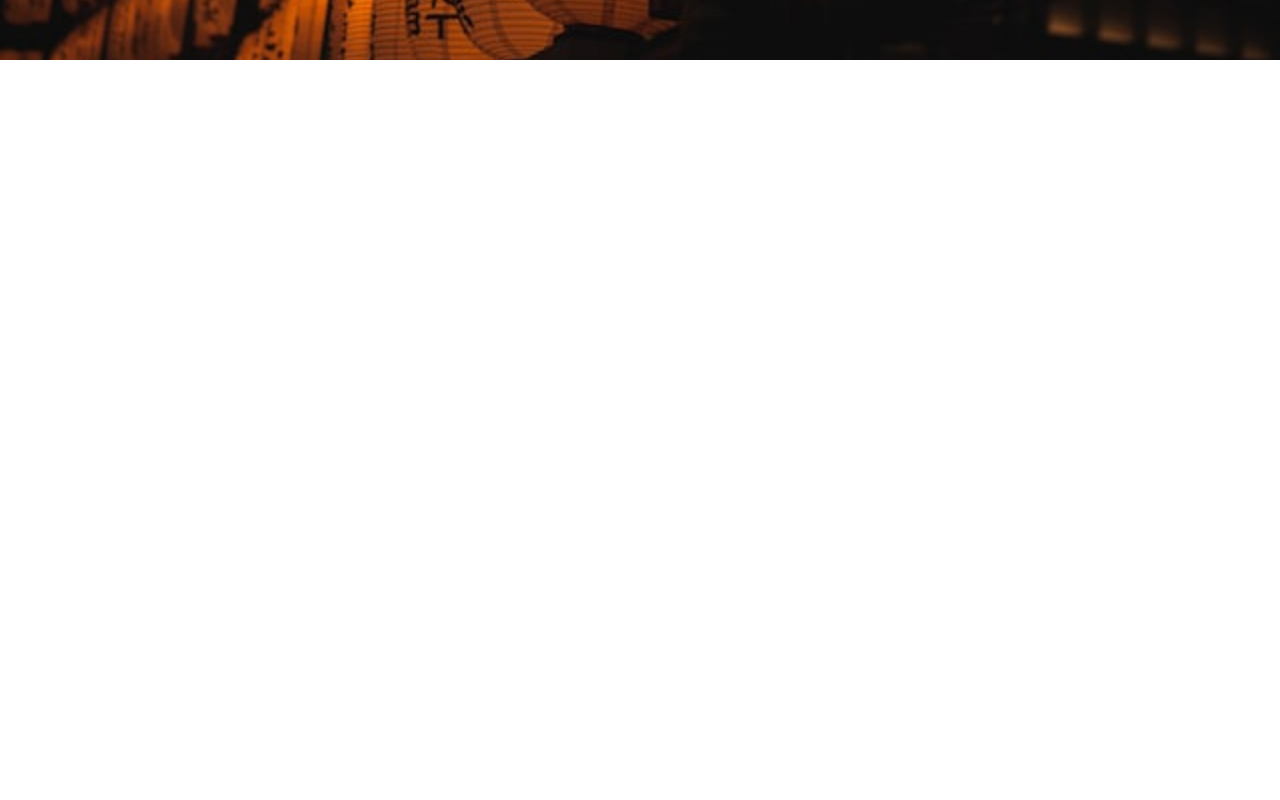
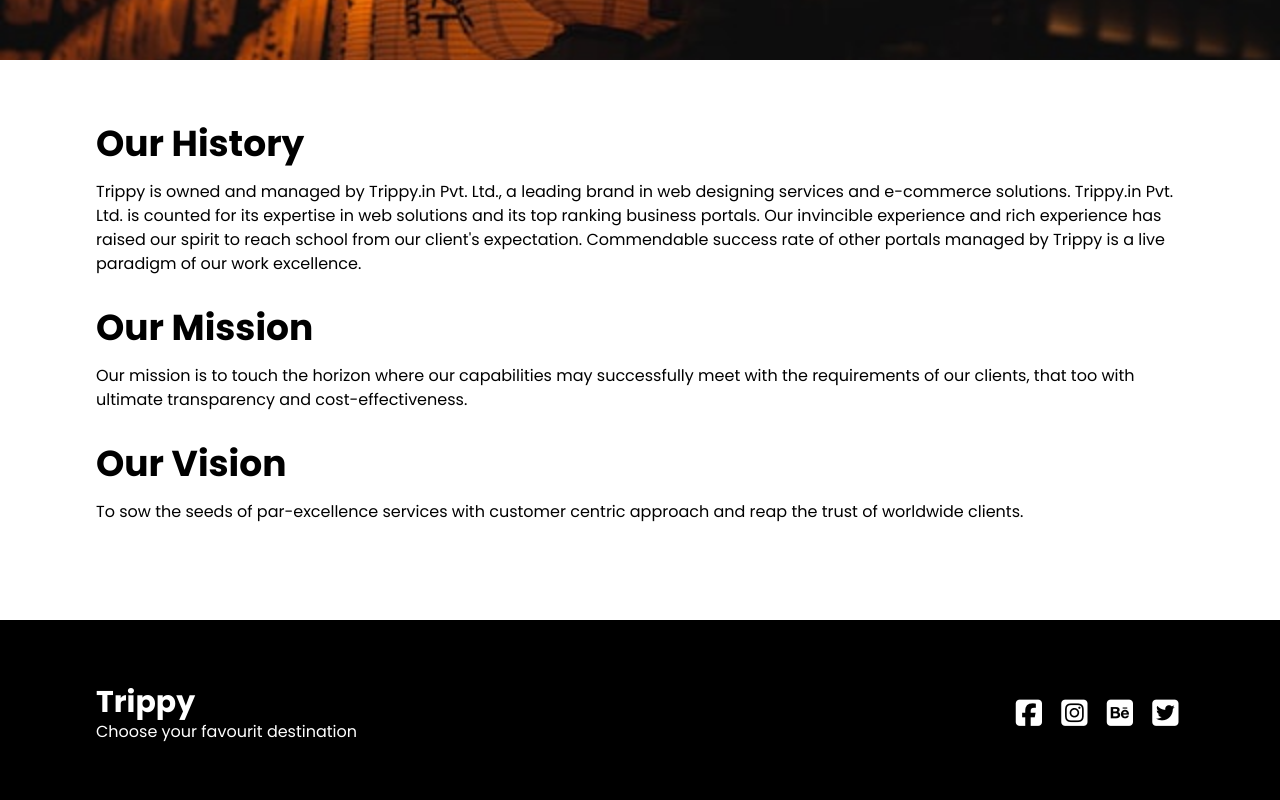
Before and after one commit to CodingWithLaiba/Trippy, a React (Vite) app: page /about in a window 1280 px wide. Shown: the part 500-1300 px from the top of the page. Before the commit the page ends 800 px from the top, so only its background shows below. Built offline with nearby package versions, Linux system fonts and the light colour scheme.

Commit message:
Add AboutUs component and Footer to About page

```diff
--- a/src/routes/About.jsx
+++ b/src/routes/About.jsx
@@ -1,11 +1,15 @@
 import Hero from "../components/Hero";
 import Navbar from "../components/Navbar";
 import heroImg from "../assets/night.jpg";
+import Footer from "../components/Footer";
+import AboutUs from "../components/AboutUs";
 export default function About() {
   return (
     <>
       <Navbar />
       <Hero cName="w-full h-[70vh] relative" heroImg={heroImg} title="About" />
+      <AboutUs/>
+      <Footer/>
     </>
   );
 }
```
